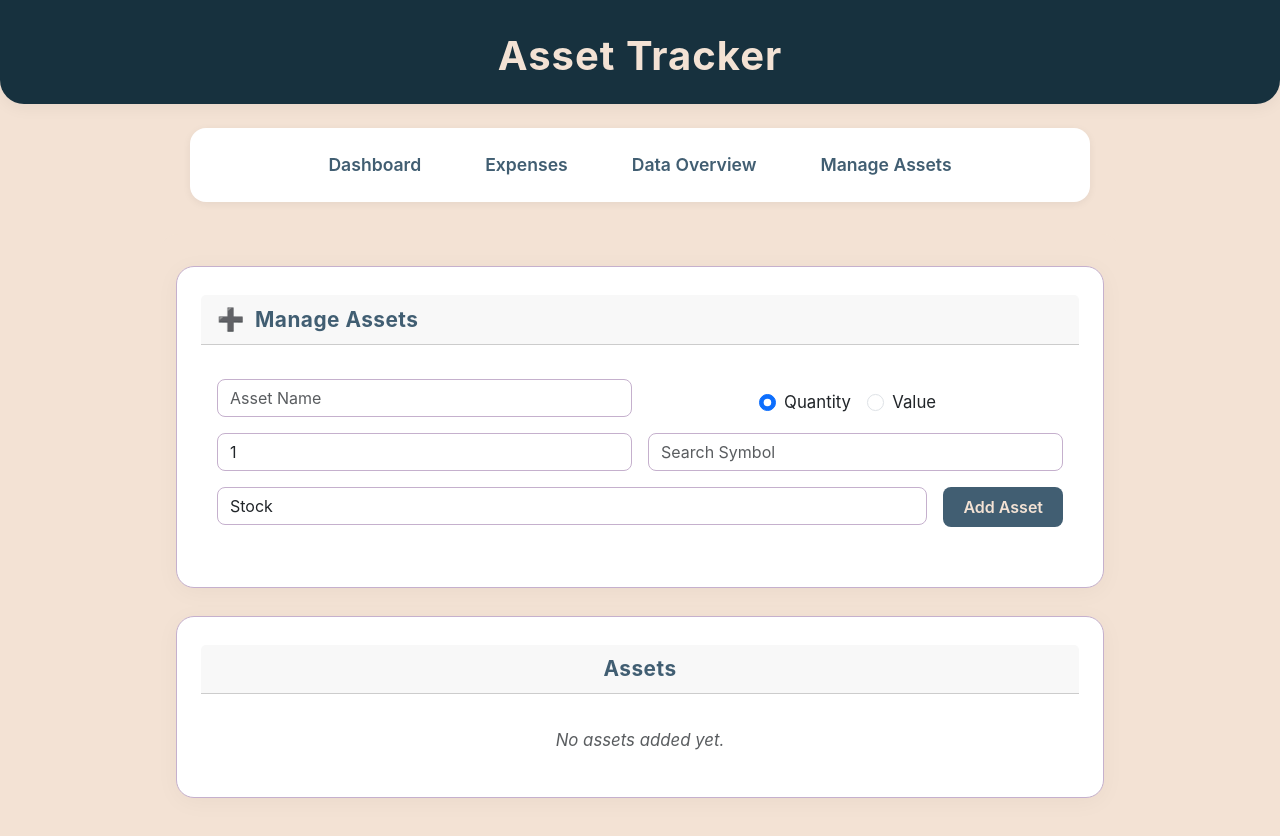
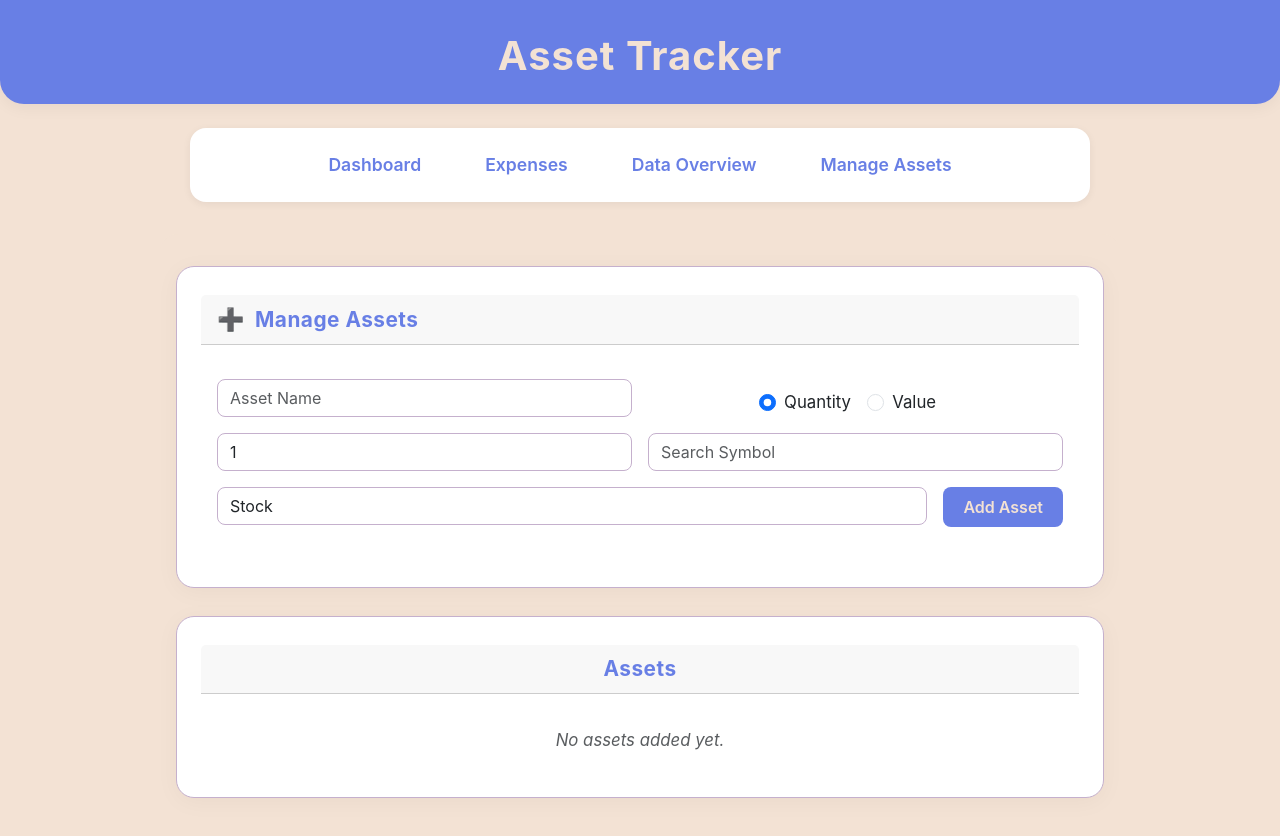
Before and after one commit to tlsstern/AssetTracker, a React (Create React App) app in the folder asset-tracker-app/: page /add in a window 1280 px wide. Shown: the top 836 px of the page. Built offline with nearby package versions, Linux system fonts and the light colour scheme.

Commit message:
Replaced #17313E with #687FE5

```diff
--- a/asset-tracker-app/src/App.css
+++ b/asset-tracker-app/src/App.css
@@ -6,7 +6,7 @@
 }
 
 .App-header {
-  background: #17313E; /* Darkest shade for the header */
+  background: #687FE5; /* New accent color for the header */
   padding: 32px 0 24px 0;
   border-bottom: none;
   border-radius: 0 0 24px 24px;
@@ -38,13 +38,13 @@
   padding: 8px 20px;
   border-radius: 8px;
   text-decoration: none;
-  color: #415E72; /* Dark accent for links */
+  color: #687FE5; /* New accent for links */
   font-weight: 600;
   font-size: 1.1rem;
   transition: background 0.2s, color 0.2s;
 }
 
 .Navbar a:hover, .Navbar a.active {
-  background: #415E72; /* Dark accent for active/hover links */
+  background: #687FE5; /* New accent for active/hover links */
   color: #F3E2D4;
 }
--- a/asset-tracker-app/src/components/Assets.js
+++ b/asset-tracker-app/src/components/Assets.js
@@ -29,7 +29,7 @@ const Assets = ({ assets, onEditAsset, onDeleteAsset }) => {
   const buttonStyle = {
     borderRadius: 8,
     fontWeight: 600,
-    background: '#415E72',
+    background: '#687FE5',
     color: '#F3E2D4',
     border: 'none',
   };
@@ -38,8 +38,8 @@ const Assets = ({ assets, onEditAsset, onDeleteAsset }) => {
     borderRadius: 8,
     fontWeight: 600,
     background: 'transparent',
-    color: '#415E72',
-    border: '1px solid #415E72',
+    color: '#687FE5',
+    border: '1px solid #687FE5',
   };
 
   return (
@@ -100,7 +100,7 @@ const Assets = ({ assets, onEditAsset, onDeleteAsset }) => {
                       {asset.quantity && <span className="badge bg-light text-secondary ms-2" style={{ fontWeight: 400, fontSize: 13, border: '1px solid #C5B0CD' }}>(x{asset.quantity})</span>}
                     </span>
                     <span style={{ display: 'flex', alignItems: 'center', gap: 8 }}>
-                      <span className="badge rounded-pill" style={{ fontSize: 16, padding: '8px 16px', background: '#415E72', color: '#F3E2D4', fontWeight: 600 }}>
+                      <span className="badge rounded-pill" style={{ fontSize: 16, padding: '8px 16px', background: '#687FE5', color: '#F3E2D4', fontWeight: 600 }}>
                         CHF { asset.value.toFixed(2) }
                       </span>
                       <button className="btn btn-sm" style={outlineButtonStyle} onClick={() => startEdit(index, asset)}>
--- a/asset-tracker-app/src/components/Card.css
+++ b/asset-tracker-app/src/components/Card.css
@@ -17,7 +17,7 @@
   font-size: 1.3rem;
   font-weight: 700;
   margin-bottom: 18px;
-  color: #415E72; /* Dark accent for the card header */
+  color: #687FE5; /* New accent for the card header */
   letter-spacing: 0.5px;
 }
 
--- a/asset-tracker-app/src/components/Expenses.js
+++ b/asset-tracker-app/src/components/Expenses.js
@@ -47,7 +47,7 @@ const Expenses = ({ onAddExpense, expenses, onEditExpense, onDeleteExpense }) =>
   const buttonStyle = {
     borderRadius: 8,
     fontWeight: 600,
-    background: '#415E72',
+    background: '#687FE5',
     color: '#F3E2D4',
     border: 'none',
   };
@@ -56,8 +56,8 @@ const Expenses = ({ onAddExpense, expenses, onEditExpense, onDeleteExpense }) =>
     borderRadius: 8,
     fontWeight: 600,
     background: 'transparent',
-    color: '#415E72',
-    border: '1px solid #415E72',
+    color: '#687FE5',
+    border: '1px solid #687FE5',
   };
 
 
@@ -156,7 +156,7 @@ const Expenses = ({ onAddExpense, expenses, onEditExpense, onDeleteExpense }) =>
                         </div>
                       </div>
                       <span style={{ display: 'flex', alignItems: 'center', gap: 8 }}>
-                        <span className="badge rounded-pill" style={{ fontSize: 16, padding: '8px 16px', background: '#415E72', color: '#F3E2D4', fontWeight: 600 }}>
+                        <span className="badge rounded-pill" style={{ fontSize: 16, padding: '8px 16px', background: '#687FE5', color: '#F3E2D4', fontWeight: 600 }}>
                           CHF {expense.value.toFixed(2)}
                         </span>
                         <button className="btn btn-sm" style={outlineButtonStyle} onClick={() => startEdit(index, expense)}>Edit</button>
--- a/asset-tracker-app/src/components/MoneyAdd.js
+++ b/asset-tracker-app/src/components/MoneyAdd.js
@@ -95,7 +95,7 @@ const MoneyAdd = ({ onAddAsset, assets, onEditAsset, onDeleteAsset }) => {
     borderRadius: 8,
     padding: '8px 20px',
     fontWeight: 600,
-    background: '#415E72',
+    background: '#687FE5',
     color: '#F3E2D4',
     border: 'none',
   };
```
